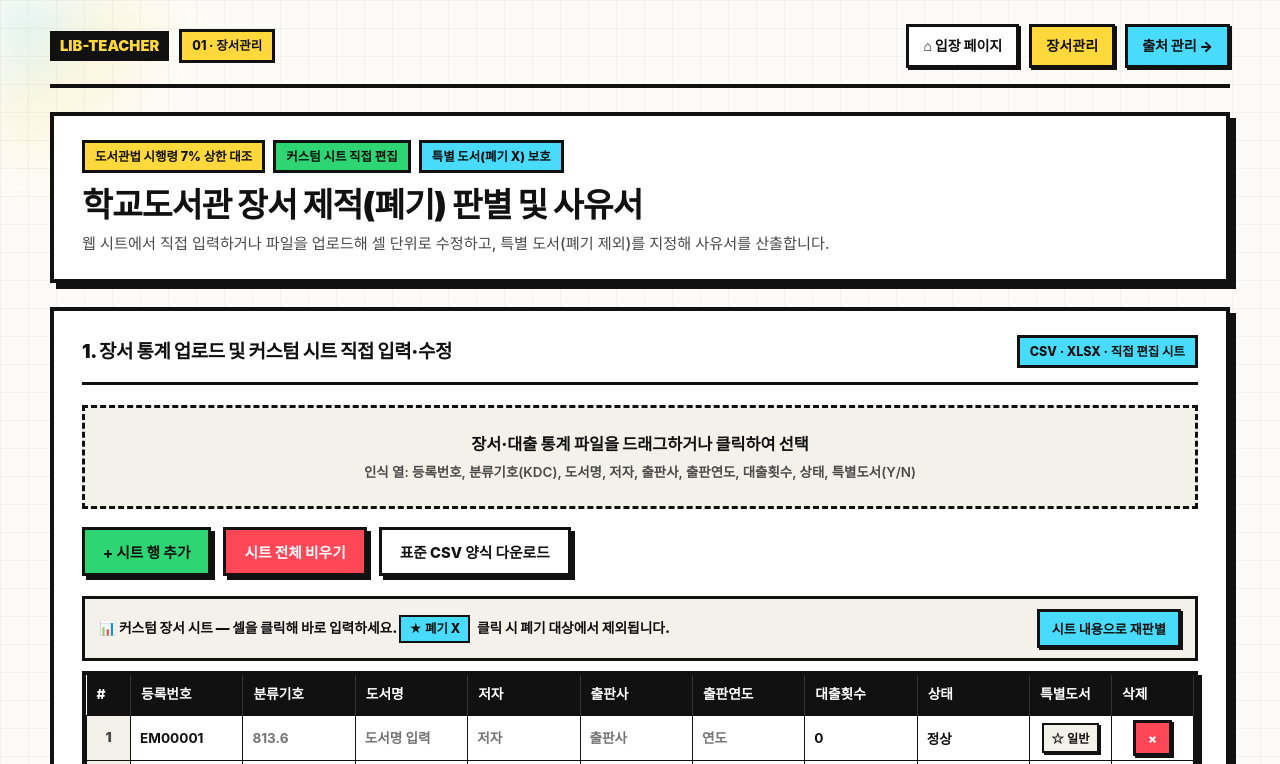
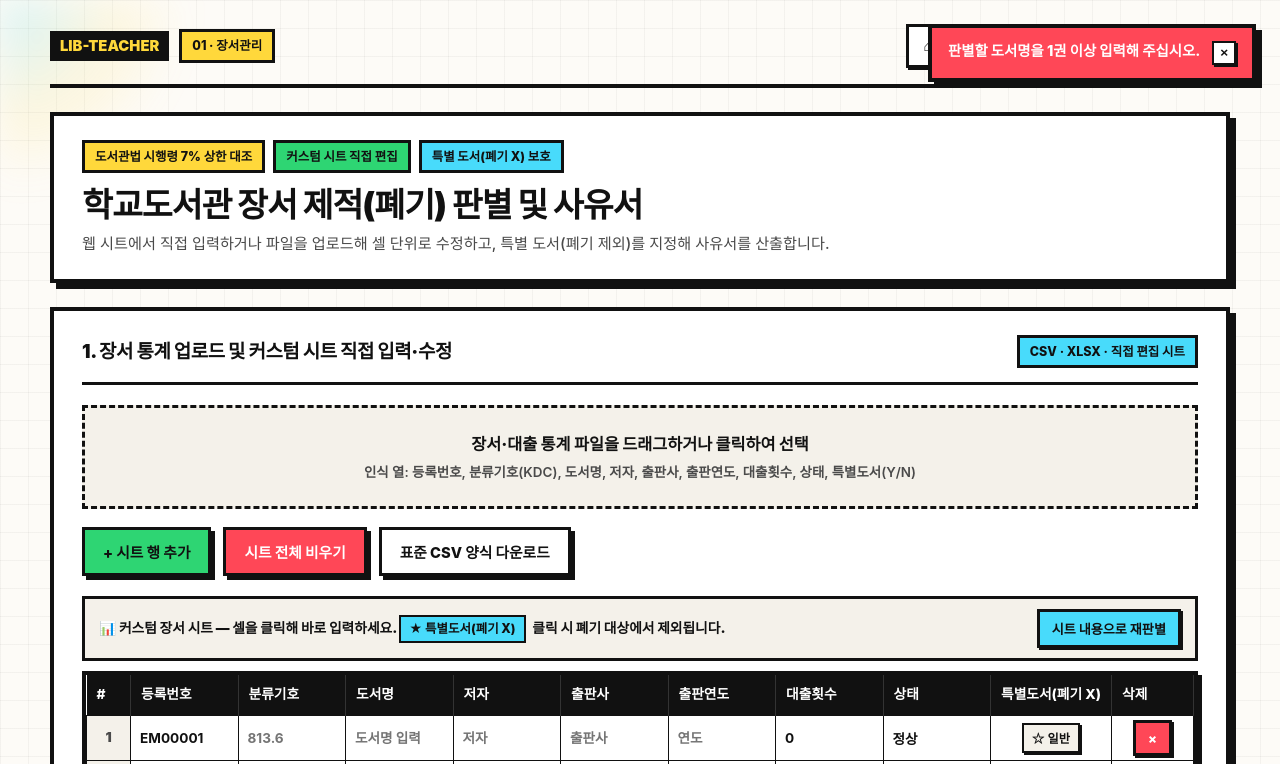
Before and after one commit to nlasdnfkl2/LibTEACHER_plus, a plain HTML site: page weeding.html in a window 1280 px wide. Both pictures are taken after a click on the button "시트 내용으로 재판별". Shown: the top 764 px of the page. Drawn offline with Linux system fonts and the light colour scheme; a web font is replaced by a local one.

Commit message:
Add files via upload

```diff
--- a/common.css
+++ b/common.css
@@ -561,3 +561,82 @@ select option:hover {
   font-size: 0.82rem;
   font-weight: 900;
 }
+
+
+/* 사이트 내 네오-브루탈리즘 알림 토스트 (기본 브라우저 alert 대체) */
+.lib-toast-container {
+  position: fixed;
+  top: 24px;
+  right: 24px;
+  z-index: 9800;
+  display: flex;
+  flex-direction: column;
+  gap: 10px;
+  max-width: min(380px, calc(100vw - 32px));
+  pointer-events: none;
+}
+
+.lib-toast {
+  pointer-events: auto;
+  display: flex;
+  align-items: flex-start;
+  justify-content: space-between;
+  gap: 12px;
+  padding: 13px 16px;
+  background: var(--yellow);
+  color: var(--black);
+  border: var(--border-thick);
+  box-shadow: var(--shadow-lg);
+  font-size: 0.9rem;
+  font-weight: 800;
+  line-height: 1.45;
+  animation: libToastIn 0.2s cubic-bezier(0.22, 1, 0.36, 1) both;
+}
+
+.lib-toast.is-warn {
+  background: var(--pink);
+  color: #ffffff;
+}
+
+.lib-toast.is-info {
+  background: var(--cyan);
+  color: var(--black);
+}
+
+.lib-toast.is-success {
+  background: var(--green);
+  color: var(--black);
+}
+
+.lib-toast-close {
+  flex-shrink: 0;
+  background: #ffffff;
+  color: var(--black);
+  border: 2px solid var(--black);
+  box-shadow: var(--shadow-sm);
+  width: 24px;
+  height: 24px;
+  display: inline-flex;
+  align-items: center;
+  justify-content: center;
+  font-weight: 900;
+  font-size: 0.85rem;
+  cursor: pointer;
+  line-height: 1;
+}
+
+.lib-toast-close:hover {
+  background: var(--black);
+  color: #ffffff;
+}
+
+@keyframes libToastIn {
+  0% {
+    opacity: 0;
+    transform: translateY(-10px) scale(0.97);
+  }
+  100% {
+    opacity: 1;
+    transform: translateY(0) scale(1);
+  }
+}
--- a/common.js
+++ b/common.js
@@ -256,7 +256,58 @@
     }
   }, { passive: true });
 
-  window.addEventListener('scroll', () => {
-    if (activeMenu) closeActiveMenu();
+  window.addEventListener('scroll', (e) => {
+    if (!activeMenu) return;
+    if (e.target && (e.target === activeMenu || activeMenu.contains(e.target))) {
+      return;
+    }
+    closeActiveMenu();
   }, { passive: true, capture: true });
 })();
+
+
+/* 사이트 내 네오-브루탈리즘 알림 토스트 유틸리티 */
+(function initLibNotice() {
+  if (window.showLibNotice) return;
+
+  function getContainer() {
+    let container = document.querySelector('.lib-toast-container');
+    if (!container) {
+      container = document.createElement('div');
+      container.className = 'lib-toast-container';
+      container.setAttribute('aria-live', 'polite');
+      container.setAttribute('aria-atomic', 'true');
+      document.body.appendChild(container);
+    }
+    return container;
+  }
+
+  window.showLibNotice = function showLibNotice(message, type = 'warn', duration = 3400) {
+    const container = getContainer();
+    const toast = document.createElement('div');
+    toast.className = 'lib-toast' + (type ? ` is-${type}` : '');
+    toast.setAttribute('role', 'status');
+
+    const textSpan = document.createElement('span');
+    textSpan.textContent = String(message || '');
+
+    const closeBtn = document.createElement('button');
+    closeBtn.type = 'button';
+    closeBtn.className = 'lib-toast-close';
+    closeBtn.setAttribute('aria-label', '알림 닫기');
+    closeBtn.textContent = '×';
+
+    function removeToast() {
+      if (toast.parentNode) toast.parentNode.removeChild(toast);
+    }
+
+    closeBtn.addEventListener('click', removeToast);
+    toast.appendChild(textSpan);
+    toast.appendChild(closeBtn);
+    container.appendChild(toast);
+
+    if (duration > 0) {
+      setTimeout(removeToast, duration);
+    }
+  };
+})();
--- a/weeding.html
+++ b/weeding.html
@@ -122,7 +122,7 @@
       background: var(--yellow) !important; outline: 2px solid var(--black) !important; outline-offset: -2px;
     }
     .special-chip-btn {
-      display: inline-flex; align-items: center; gap: 5px; padding: 4px 8px; border: 2px solid var(--black);
+      display: inline-flex; align-items: center; gap: 5px; padding: 4px 8px; border: 2px solid var(--black); white-space: nowrap;
       background: var(--bg-subtle); color: var(--black); font-size: 0.76rem; font-weight: 900; cursor: pointer;
       box-shadow: var(--shadow-sm); user-select: none;
     }
@@ -235,7 +235,7 @@
 
     <div class="excel-sheet-toolbar">
       <div style="font-size:0.86rem; font-weight:900;">
-        📊 커스텀 장서 시트 — 셀을 클릭해 바로 입력하세요. <span class="tag-pill special">★ 폐기 X</span> 클릭 시 폐기 대상에서 제외됩니다.
+        📊 커스텀 장서 시트 — 셀을 클릭해 바로 입력하세요. <span class="tag-pill special">★ 특별도서(폐기 X)</span> 클릭 시 폐기 대상에서 제외됩니다.
       </div>
       <div style="display:flex; gap:8px; flex-wrap:wrap;">
         <button type="button" class="btn btn-sky btn-sm" id="btn-apply-sheet-analyze">시트 내용으로 재판별</button>
@@ -255,7 +255,7 @@
             <th>출판연도</th>
             <th>대출횟수</th>
             <th>상태</th>
-            <th>특별도서</th>
+            <th>특별도서(폐기 X)</th>
             <th style="width:56px;">삭제</th>
           </tr>
         </thead>
@@ -306,7 +306,7 @@
         </label>
       </div>
       <div>
-        <label class="field-label" for="crit-total-books">학교 전체 보유 장서 수 (법정 7% 계산용)</label>
+        <label class="field-label" for="crit-total-books">학교 전체 보유 장서 수 (법정 7% 계산 모수)</label>
         <input type="number" id="crit-total-books" placeholder="비워두면 시트 권수를 기준으로 계산" min="1" />
       </div>
     </div>
@@ -373,9 +373,9 @@
         </select>
 
         <select id="filter-mode" style="width: auto;">
-          <option value="REC">폐기 추천 도서만 보기</option>
-          <option value="SPECIAL">특별 도서(폐기 X) 보기</option>
-          <option value="ALL">전체 도서 보기</option>
+          <option value="REC">폐기 추천 도서만</option>
+          <option value="SPECIAL">특별 도서(폐기 X)</option>
+          <option value="ALL">전체 도서</option>
         </select>
 
         <input type="text" id="filter-search" placeholder="도서명 또는 저자 검색..." style="width: 210px;" />
@@ -768,7 +768,7 @@
           <div style="display:flex; align-items:center; flex-wrap:wrap; gap:6px;">
             <div>${pills}</div>
             <button type="button" class="special-chip-btn ${b.isSpecial ? 'is-special' : ''}" data-res-special-uid="${b._uid}" aria-pressed="${b.isSpecial}">
-              ${b.isSpecial ? '★ 특별도서(폐기 X)' : '☆ 특별도서 지정'}
+              ${b.isSpecial ? '★ 폐기 X' : '☆ 특별도서 지정'}
             </button>
           </div>
           <input type="text" class="inline-reason-input" data-note-uid="${b._uid}" value="${esc(b.customNote)}" placeholder="사유서 보충 메모(선택)..." />
@@ -853,7 +853,7 @@
 
     function parseUploadedFile(file) {
       if (typeof XLSX === 'undefined') {
-        alert('엑셀/CSV 파서 라이브러리(XLSX)를 불러오지 못했습니다. 네트워크 연결을 확인해 주십시오.');
+        showLibNotice('엑셀/CSV 파서 라이브러리(XLSX)를 불러오지 못했습니다. 네트워크 연결을 확인해 주십시오.');
         return;
       }
       const reader = new FileReader();
@@ -888,7 +888,7 @@
 
     document.getElementById('btn-apply-sheet-analyze').addEventListener('click', () => {
       if (!rawBooks.some(b => String(b.title || '').trim() !== '')) {
-        alert('판별할 도서명을 1권 이상 입력해 주십시오.');
+        showLibNotice('판별할 도서명을 1권 이상 입력해 주십시오.');
         return;
       }
       analyzeBooks();
@@ -901,7 +901,7 @@
 
     document.getElementById('btn-reanalyze').addEventListener('click', () => {
       if (!rawBooks.some(b => String(b.title || '').trim() !== '')) {
-        alert('먼저 시트에 도서 데이터를 입력하거나 파일을 업로드해 주십시오.');
+        showLibNotice('먼저 시트에 도서 데이터를 입력하거나 파일을 업로드해 주십시오.');
         return;
       }
       analyzeBooks();
@@ -1052,7 +1052,7 @@
 
     document.getElementById('btn-export-csv').addEventListener('click', () => {
       const selected = analyzedBooks.filter(b => b.checked);
-      if (!selected.length) return alert('사유서로 출력할 도서를 1권 이상 선택하십시오.');
+      if (!selected.length) return showLibNotice('사유서로 출력할 도서를 1권 이상 선택하십시오.');
       const rows = buildWeedingReportRows(selected);
       const headers = Object.keys(rows[0]);
       const csvLines = rows.map(r => headers.map(h => `"${String(r[h]).replace(/"/g, '""')}"`).join(','));
@@ -1063,7 +1063,7 @@
 
     document.getElementById('btn-export-xlsx').addEventListener('click', () => {
       const selected = analyzedBooks.filter(b => b.checked);
-      if (!selected.length) return alert('사유서로 출력할 도서를 1권 이상 선택하십시오.');
+      if (!selected.length) return showLibNotice('사유서로 출력할 도서를 1권 이상 선택하십시오.');
       const totalBase = getTotalBaseCount();
       const rate = totalBase > 0 ? ((selected.length / totalBase) * 100).toFixed(1) : '0.0';
       const baseYear = parseInt(document.getElementById('crit-year').value, 10) || 2026;
```
Also changed, not shown: citation.html (+4 -4 lines).
